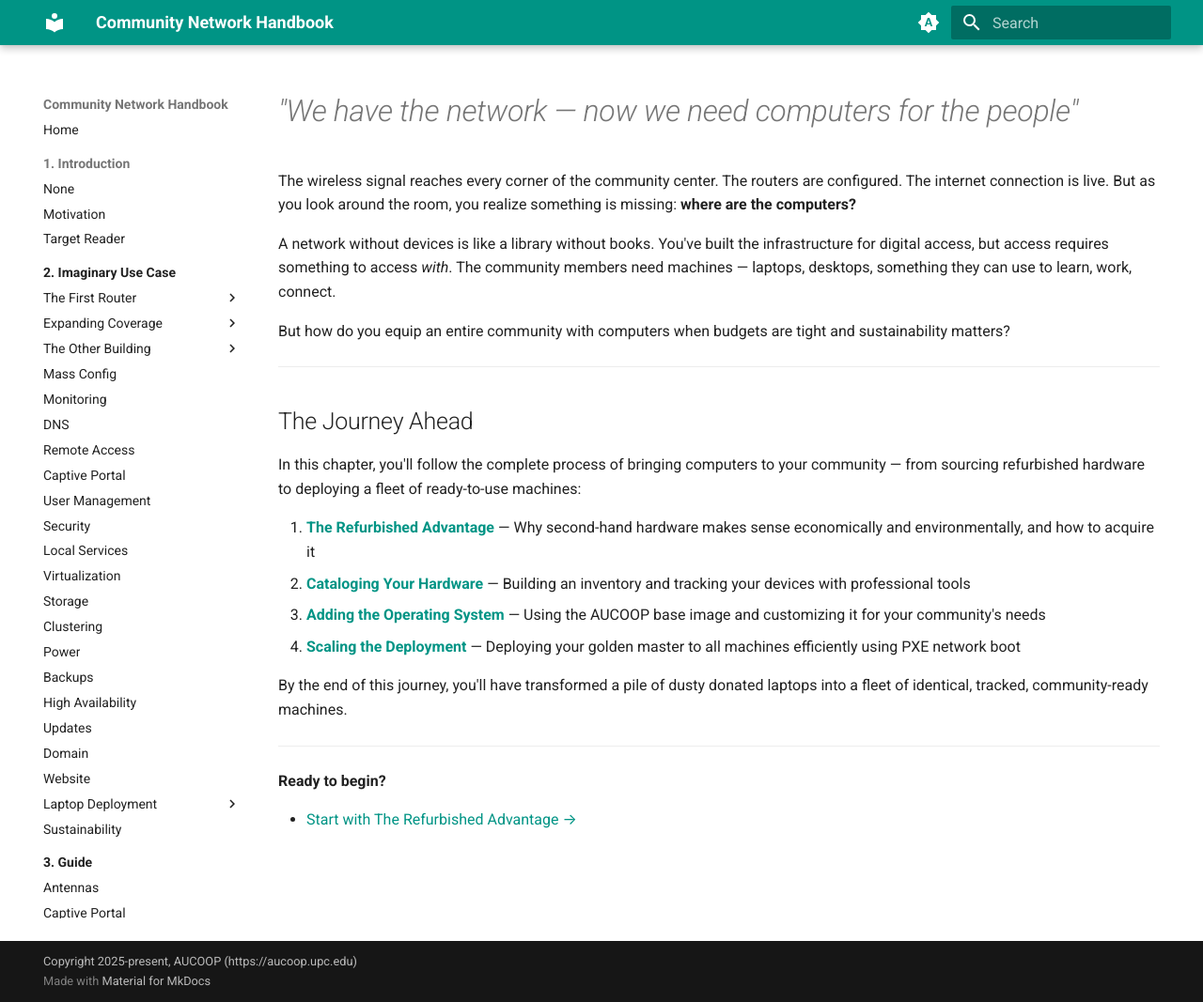
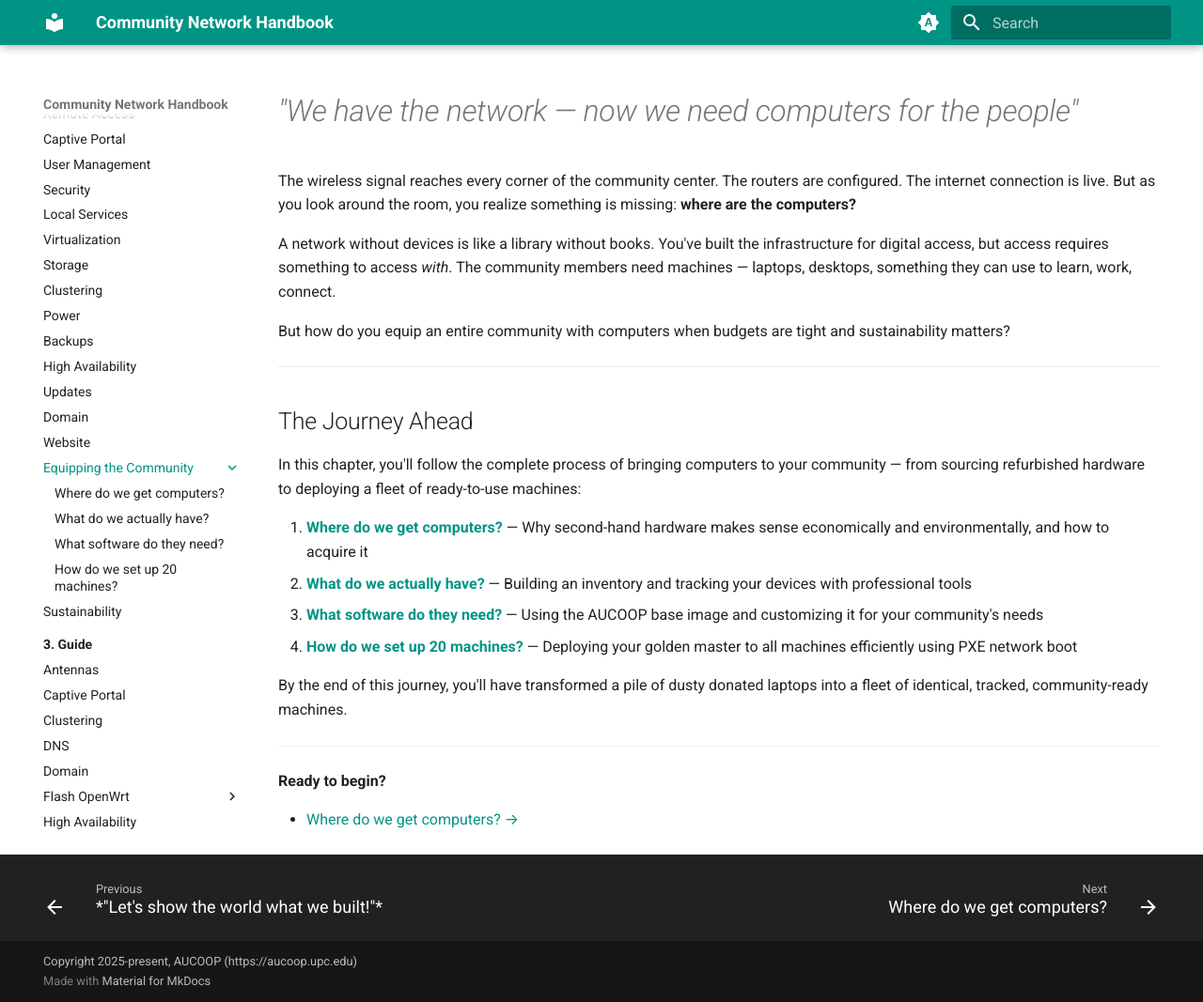
Before and after one commit to aucoop/Community-Network-Handbook, an MkDocs documentation site: the page built from docs/2-Imaginary-Use-Case/2.22-Equipping-the-community/index.md, in a window 1280 px wide and 1067 px high. Shown: the whole window at 94% size. Built offline with MkDocs 1.6.1 and Material for MkDocs 9.7.7, drawn with Linux system fonts in a browser that asks for light colours.

Commit message:
Chapter 2 for the Equipping the community final version ready for revision

```diff
--- a/docs/2-Imaginary-Use-Case/2.22-Equipping-the-community/2.22.1-The-Refurbished-Advantage.md
+++ b/docs/2-Imaginary-Use-Case/2.22-Equipping-the-community/2.22.1-The-Refurbished-Advantage.md
@@ -1,3 +1,5 @@
+# *"We can't afford twenty new laptops"*
+
 ## The Refurbished Advantage
 
 Buying new computers for a community center is expensive. A single laptop can cost €500-1000. Multiply that by twenty machines, and you're looking at a budget that most community projects simply don't have.
@@ -27,4 +29,4 @@ Now comes the question: **how do you know what you actually have?**
 
 **Next step:**
 
-- [Cataloging Your Hardware →](2.22.2-Cataloging-Your-Hardware.md)
+- [What do we actually have? →](2.22.2-Cataloging-Your-Hardware.md)
--- a/docs/2-Imaginary-Use-Case/2.22-Equipping-the-community/index.md
+++ b/docs/2-Imaginary-Use-Case/2.22-Equipping-the-community/index.md
@@ -12,10 +12,10 @@ But how do you equip an entire community with computers when budgets are tight a
 
 In this chapter, you'll follow the complete process of bringing computers to your community — from sourcing refurbished hardware to deploying a fleet of ready-to-use machines:
 
-1. **[The Refurbished Advantage](2.22.1-The-Refurbished-Advantage.md)** — Why second-hand hardware makes sense economically and environmentally, and how to acquire it
-2. **[Cataloging Your Hardware](2.22.2-Cataloging-Your-Hardware.md)** — Building an inventory and tracking your devices with professional tools
-3. **[Adding the Operating System](2.22.3-Adding-Operating-System.md)** — Using the AUCOOP base image and customizing it for your community's needs
-4. **[Scaling the Deployment](2.22.4-Scaling-the-Deployment.md)** — Deploying your golden master to all machines efficiently using PXE network boot
+1. **[Where do we get computers?](2.22.1-The-Refurbished-Advantage.md)** — Why second-hand hardware makes sense economically and environmentally, and how to acquire it
+2. **[What do we actually have?](2.22.2-Cataloging-Your-Hardware.md)** — Building an inventory and tracking your devices with professional tools
+3. **[What software do they need?](2.22.3-Adding-Operating-System.md)** — Using the AUCOOP base image and customizing it for your community's needs
+4. **[How do we set up 20 machines?](2.22.4-Scaling-the-Deployment.md)** — Deploying your golden master to all machines efficiently using PXE network boot
 
 By the end of this journey, you'll have transformed a pile of dusty donated laptops into a fleet of identical, tracked, community-ready machines.
 
@@ -23,4 +23,4 @@ By the end of this journey, you'll have transformed a pile of dusty donated lapt
 
 **Ready to begin?**
 
-- [Start with The Refurbished Advantage →](2.22.1-The-Refurbished-Advantage.md)
+- [Where do we get computers? →](2.22.1-The-Refurbished-Advantage.md)
--- a/mkdocs.yml
+++ b/mkdocs.yml
@@ -64,8 +64,12 @@ nav:
     - Website:
       - 2-Imaginary-Use-Case/2.20-Website/index.md
     # Act 6 — Equipping the Community
-    - Laptop Deployment:
-      - 2-Imaginary-Use-Case/2.22-Laptop-Deployment/index.md
+    - Equipping the Community:
+      - 2-Imaginary-Use-Case/2.22-Equipping-the-community/index.md
+      - "Where do we get computers?": 2-Imaginary-Use-Case/2.22-Equipping-the-community/2.22.1-The-Refurbished-Advantage.md
+      - "What do we actually have?": 2-Imaginary-Use-Case/2.22-Equipping-the-community/2.22.2-Cataloging-Your-Hardware.md
+      - "What software do they need?": 2-Imaginary-Use-Case/2.22-Equipping-the-community/2.22.3-Adding-Operating-System.md
+      - "How do we set up 20 machines?": 2-Imaginary-Use-Case/2.22-Equipping-the-community/2.22.4-Scaling-the-Deployment.md
     # Act 7 — The Long Run
     - Sustainability:
       - 2-Imaginary-Use-Case/2.21-Sustainability/index.md
```
Also changed, not shown: docs/2-Imaginary-Use-Case/2.22-Equipping-the-community/2.22.2-Cataloging-Your-Hardware.md (+2 -6 lines), docs/2-Imaginary-Use-Case/2.22-Equipping-the-community/2.22.3-Adding-Operating-System.md (+2 -6 lines), docs/2-Imaginary-Use-Case/2.22-Equipping-the-community/2.22.4-Scaling-the-Deployment.md (+5 -3 lines).
